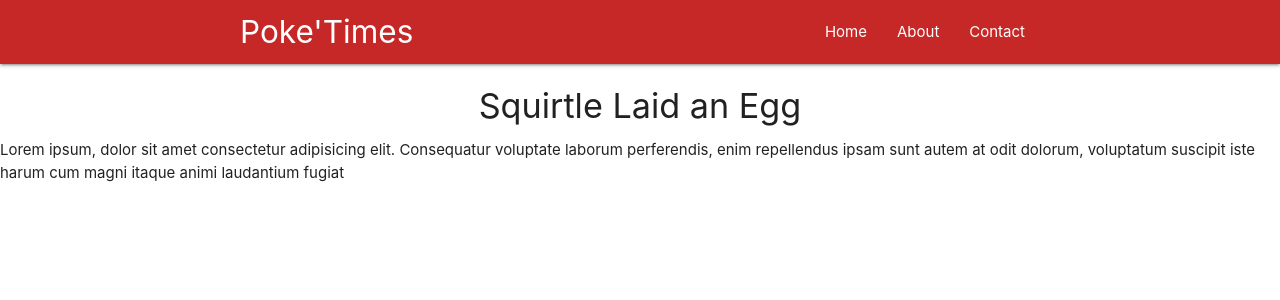
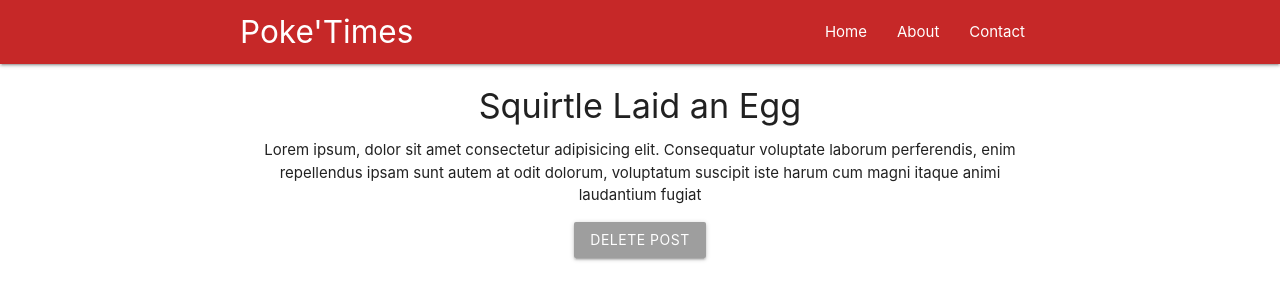
Before and after one commit to alexey-korablin/react-refs, a React (Create React App) app: page /1 in a window 1280 px wide. Shown: the top 300 px of the page. Built offline with nearby package versions, Linux system fonts and the light colour scheme.

Commit message:
#27 Map dispatch to props

```diff
--- a/src/components/Post.jsx
+++ b/src/components/Post.jsx
@@ -20,14 +20,21 @@
   //     });
   // }
 
+  handleClick = () => {
+    this.props.deletePost(this.props.post.id);
+    this.props.history.push('/');
+  };
+
   render() {
-    // console.log('Post =>', this.props);
     return (
       <>
         {this.props.post ? (
-          <div className='post'>
+          <div className='container post center'>
             <h4 className='center'>{this.props.post.title}</h4>
             <p>{this.props.post.body}</p>
+            <button className='btn grey' onClick={this.handleClick}>
+              Delete post
+            </button>
           </div>
         ) : (
           <div className='center'>Loading...</div>
@@ -39,8 +46,11 @@
 
 const mapStateToProps = (state, ownProps) => {
   const id = ownProps.match.params.post_id;
-  // console.log('Post state =>', state);
   return { post: state.posts.find((post) => post.id === id) };
 };
 
-export default connect(mapStateToProps)(Post);
+const mapDispatchToProps = (dispatch) => ({
+  deletePost: (id) => dispatch({ type: 'DELETE_POST', id }),
+});
+
+export default connect(mapStateToProps, mapDispatchToProps)(Post);
--- a/src/reducers/rootReducer.js
+++ b/src/reducers/rootReducer.js
@@ -22,7 +22,15 @@
 };
 
 const rootReducer = (state = initState, action) => {
-  return state;
+  switch (action.type) {
+    case 'DELETE_POST':
+      return {
+        ...state,
+        posts: state.posts.filter((post) => post.id !== action.id),
+      };
+    default:
+      return state;
+  }
 };
 
 export default rootReducer;
```
